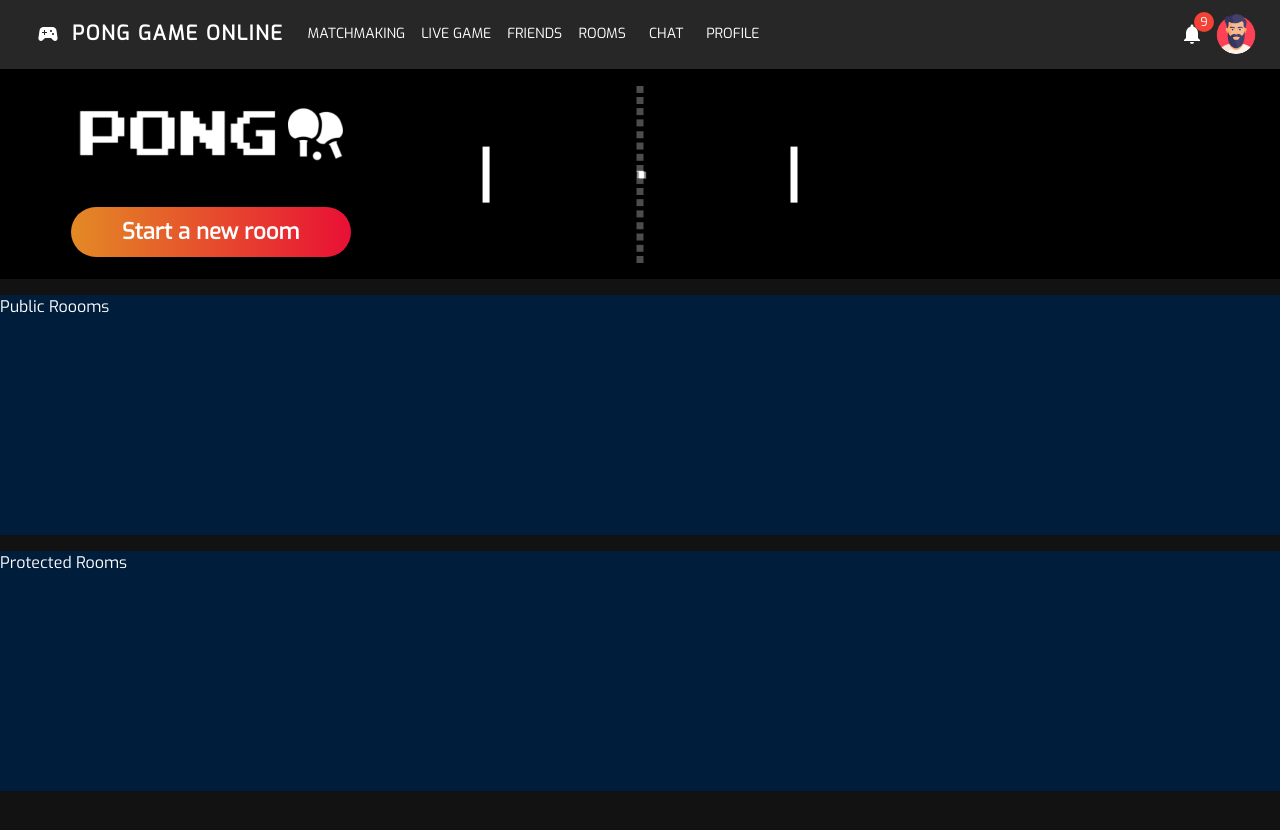
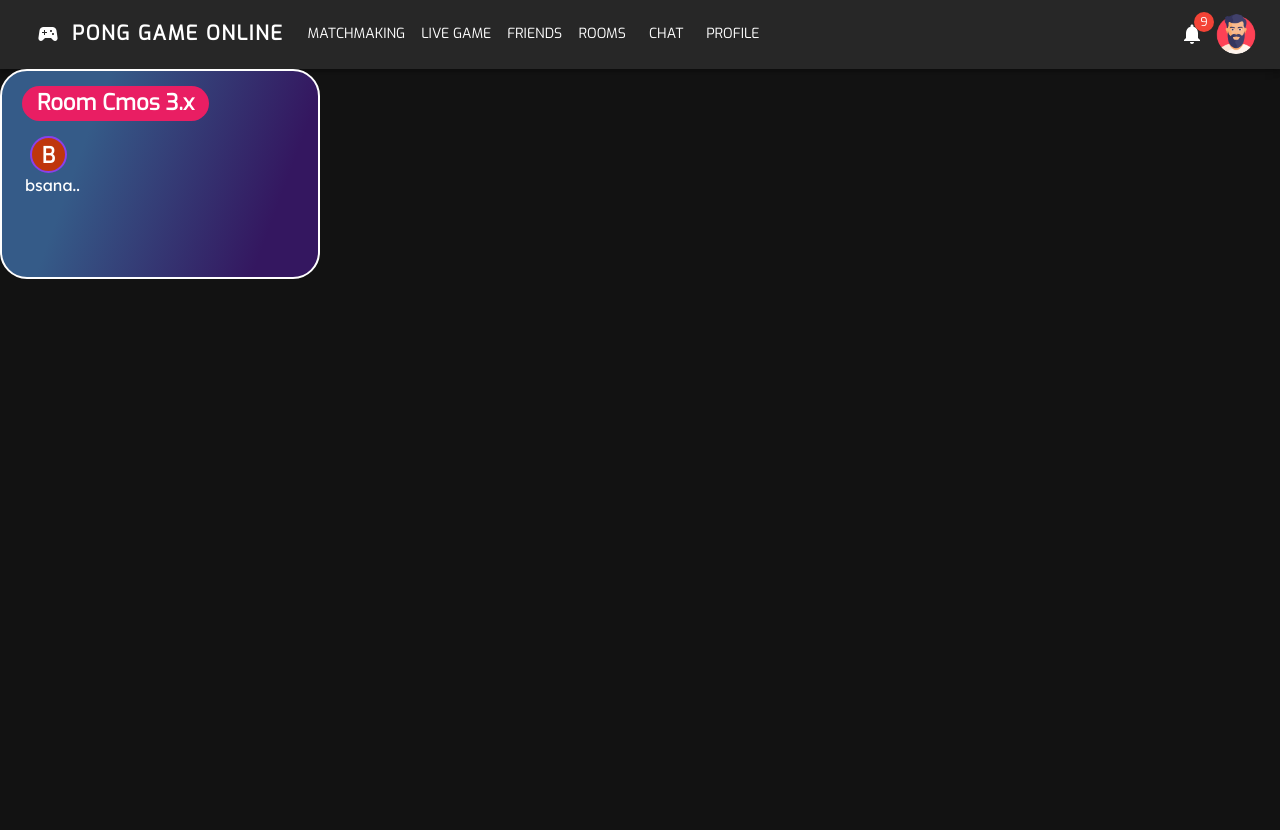
Before and after one commit to bsanaoui/Multiplayer-Pong-Game, a React (Create React App) app in the folder app/: page / in a window 1280 px wide. Shown: the top 830 px of the page. After the commit the page ends 800 px from the top, so only its background shows below. Built offline with nearby package versions, Linux system fonts and the light colour scheme.

Commit message:
Add public rooms element

```diff
--- a/app/src/App.css
+++ b/app/src/App.css
@@ -64,3 +64,34 @@
   font-weight: 700;
 
 }
+
+.room-title {
+  display: inline-block;
+  height: 35px;
+  background: #E91E63 ;
+  border-radius: 45px;
+}
+
+.dot {
+  height: 37px;
+  width: 37px;
+  background-color: #BF360D ;
+  border-radius: 50%;
+  display: inline-block;
+  text-align: center;
+
+  border: 2px solid #8941EA;
+	border-radius: '28px'
+}
+/* .room-button {
+  width: 320px;
+	height: 230px;
+  box-sizing: border-box;
+
+  background: linear - gradient(110.14deg, #355B88 27.7%, #341760 83.08%);
+	border: 2px solid #FFFFFF;
+	border-radius: '27px'
+
+  font-family: 'Lexend', sans-serif;
+
+} */
--- a/app/src/components/Header.tsx
+++ b/app/src/components/Header.tsx
@@ -27,7 +27,7 @@ const Header = () => {
 						}}>
 						<img src={HeaderPong} className="center-img" height="130px" />
 					</Box>
-					<Box className='center-button ' >
+					<Box className='center-button' >
 						<div className='button-custom center-text center-button' style={{ width: '280px' }}>
 							Start a new room
 						</div>
--- a/app/src/components/Main.tsx
+++ b/app/src/components/Main.tsx
@@ -6,12 +6,13 @@ import PublicRooms from "./PublicRooms"
 const Main = () => {
     return (
         <Stack spacing={2}
-                sx={{
-                    height:'100vh'
-                }}>
-            <Header></Header>
+                // sx={{
+                //     height:'100vh'
+                // }}
+                >
+            {/* <Header></Header> */}
             <PublicRooms></PublicRooms>
-            <ProtectedRooms></ProtectedRooms>
+            {/* <ProtectedRooms></ProtectedRooms> */}
         </Stack>
     )
 }
--- a/app/src/components/PublicRooms.tsx
+++ b/app/src/components/PublicRooms.tsx
@@ -1,20 +1,18 @@
 import { Box } from '@mui/material'
 import React from 'react'
+import RoomButton from './RoomButton'
 
 function PublicRooms() {
   return (
     <Box
       sx={{
         width: '100%',
-        height: '30vh',
-        backgroundColor: '#001E3C',
-        '&:hover': {
-          backgroundColor: 'primary.main',
-          opacity: [0.9, 0.8, 0.7],
-        },
+        // height: '30vh',
+        // backgroundColor: '#001E3C'
       }}
     >
-      Public Roooms
+      {/* Public Roooms */}
+      <RoomButton/>
     </Box>
   )
 }
--- /dev/null
+++ b/app/src/components/RoomButton.tsx
@@ -0,0 +1,43 @@
+import { Box, Card, Typography } from '@mui/material'
+import React from 'react'
+
+const RoomButton = () => {
+	return (
+		<Box
+			sx={{
+				width: '320px',
+				height: '210px',
+				boxSizing: 'border-box',
+				background: 'linear-gradient(110.14deg, #355B88 27.7%, #341760 83.08%)',
+				border: '2px solid #FFFFFF',
+				borderRadius: '27px',
+			}}>
+			<Box
+				sx={{
+					margin:'15px 20px'
+				}}>
+				<div className='room-title center-text center-button' style={{ padding: '0 15px' }}>
+					Room Cmos 3.x
+				</div>
+			</Box>
+
+			<Box
+				sx={{
+					margin:'10px 23px'
+
+				}}>
+				<div className='dot center-text center-button' style={{ padding:'1px' , marginLeft:'5px'}}>
+					B
+				</div>
+				<Typography
+					sx={{
+						fontFamily: 'Lexend, sans-serif',
+						fontWeight: '300px',
+					}}>
+					bsana..</Typography>
+			</Box>
+		</Box>
+	)
+}
+
+export default RoomButton
--- a/app/src/index.css
+++ b/app/src/index.css
@@ -1,4 +1,5 @@
 @import url('https://fonts.googleapis.com/css2?family=Exo&display=swap');
+@import url('https://fonts.googleapis.com/css2?family=Exo&family=Lexend&display=swap');
 
 /* :root {
   --font-family: "Exo", sans-serif;
```
Also changed, not shown: app/src/components/CustomButton.tsx (added, +25 -0 lines), app/src/components/MuiNavbar.tsx (+0 -32 lines).
